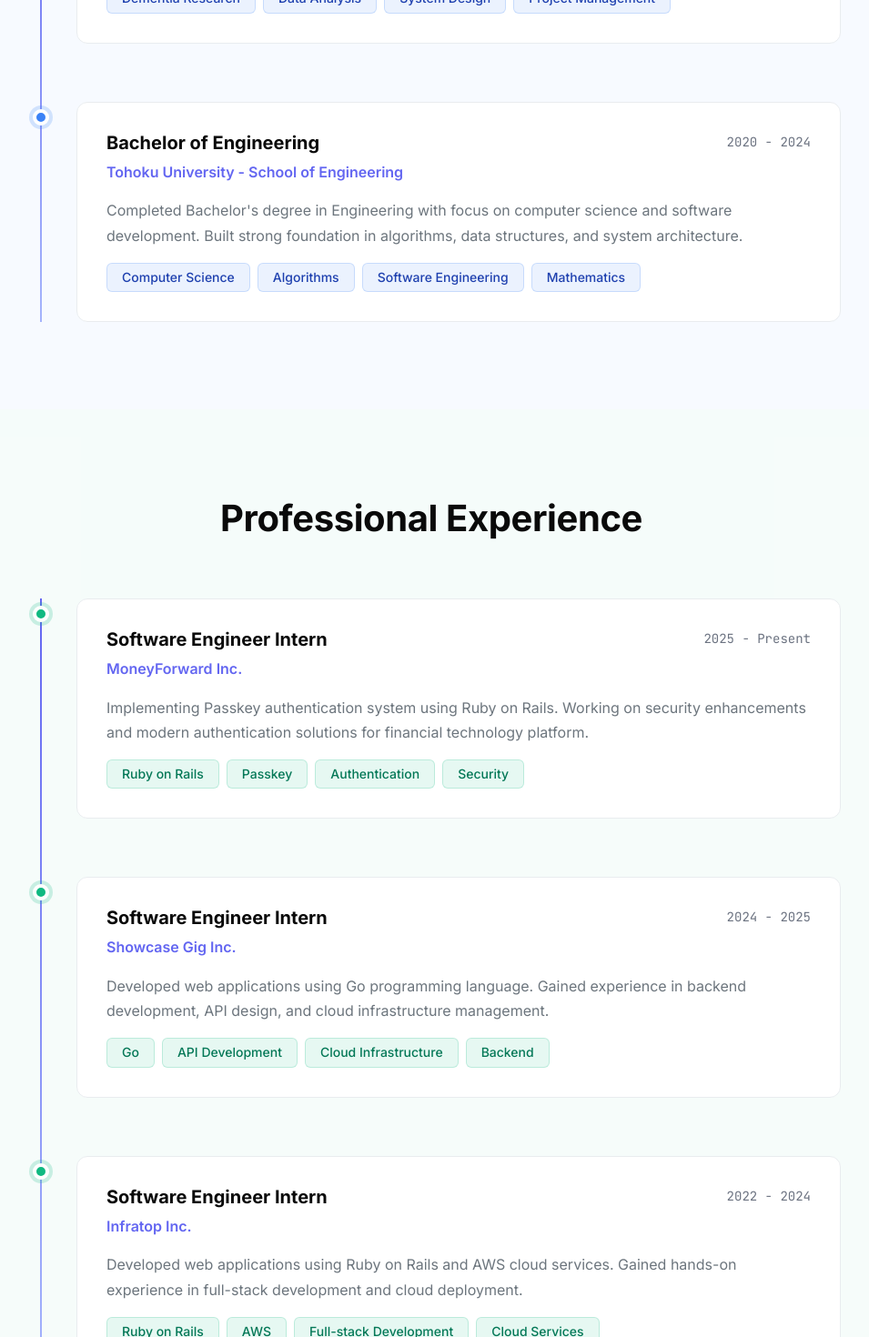
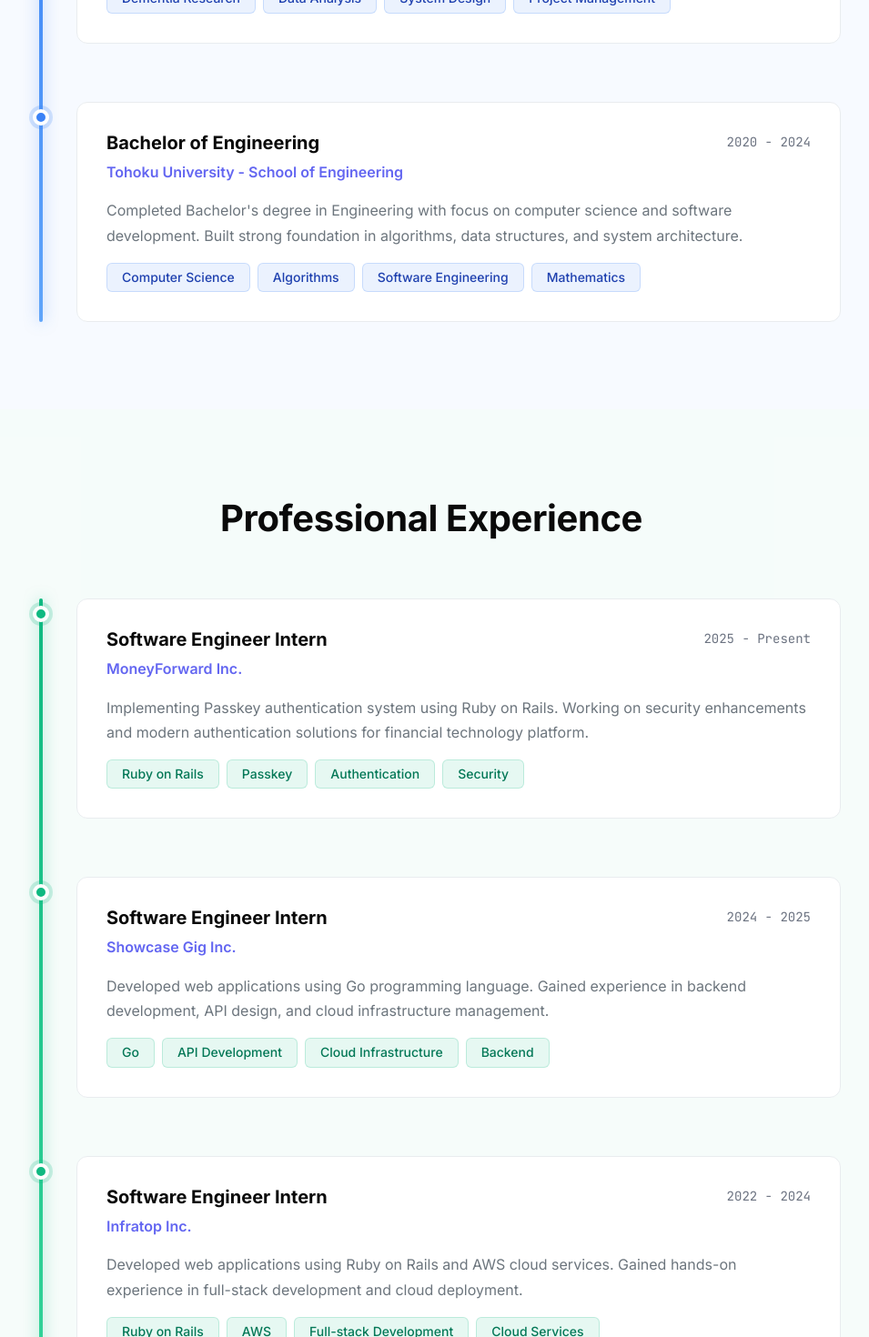
Before and after one commit to ryo09020/ryo09020.github.io, a React (Vite) app: page /#/ in a window 1280 px wide. Shown: the part 2060-3530 px from the top of the page at 91% size, without its empty margins (166-1121 px from the left). Built offline with nearby package versions, Linux system fonts and the light colour scheme.

Commit message:
feat: Enhance timeline styling with thicker, section-specific gradient lines and adaptive markers.

```diff
--- a/src/styles/pages/_home.scss
+++ b/src/styles/pages/_home.scss
@@ -798,15 +798,33 @@
     &::before {
       content: '';
       position: absolute;
-      left: 20px;
+      left: 19px; // Adjusted for thicker line (center alignment)
       top: 0;
       bottom: 0;
-      width: 2px;
-      background: linear-gradient(180deg, $c-accent 0%, $c-accent-light 100%);
+      width: 4px; // Thicker line
+      background: linear-gradient(180deg, var(--c-accent) 0%, var(--c-accent-light) 100%);
+      border-radius: 4px;
+      transition: all 0.3s ease;
 
       @media (max-width: $bp-mobile) {
-        left: 10px;
+        left: 9px;
       }
+    }
+
+    // Section specific glows
+    .home__experience--academic &::before {
+      background: linear-gradient(180deg, #3b82f6 0%, #60a5fa 100%);
+      box-shadow: 0 0 15px rgba(59, 130, 246, 0.5); // Blue glow
+    }
+
+    .home__experience--professional &::before {
+      background: linear-gradient(180deg, #10b981 0%, #34d399 100%);
+      box-shadow: 0 0 15px rgba(16, 185, 129, 0.5); // Green glow
+    }
+
+    .home__experience--extracurricular &::before {
+      background: linear-gradient(180deg, #8b5cf6 0%, #a78bfa 100%);
+      box-shadow: 0 0 15px rgba(139, 92, 246, 0.5); // Purple glow
     }
 
     &-item {
@@ -857,14 +875,15 @@
 
     &-marker {
       position: absolute;
-      left: 12px;
+      left: 12px; // Centered on 4px line (19px left + 2px half = center ~21px. Marker 18px -> center 9px. 21-9=12px)
       top: 8px;
       width: 18px;
       height: 18px;
       border-radius: 50%;
-      background-color: $c-accent;
-      border: 4px solid $c-white;
+      background-color: var(--c-accent);
+      border: 4px solid var(--c-bg-primary); // Adaptive border
       box-shadow: 0 0 0 4px rgba(var(--c-accent-rgb), 0.2);
+      z-index: 1;
 
       @media (max-width: $bp-mobile) {
         left: 2px;
```
